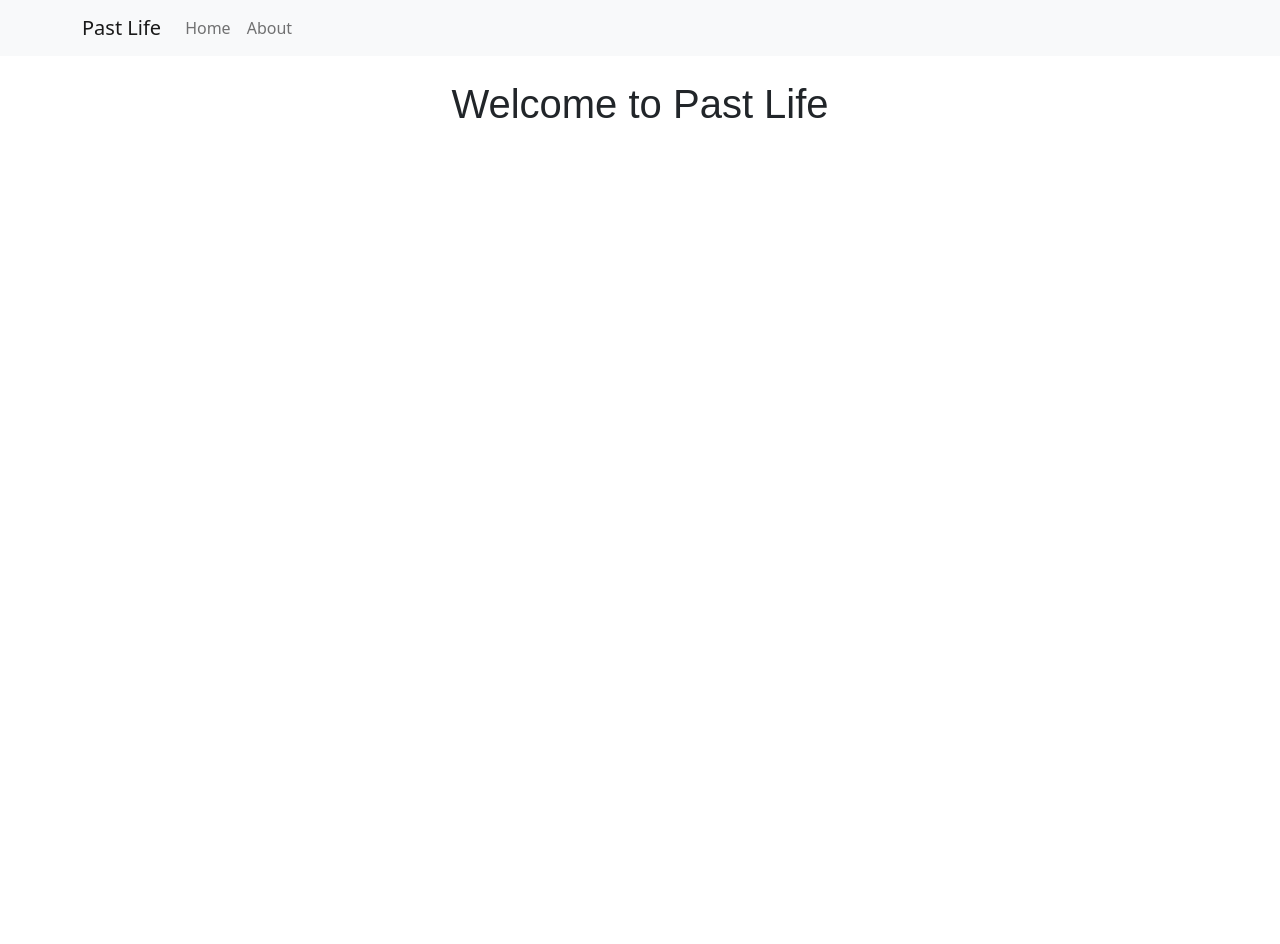
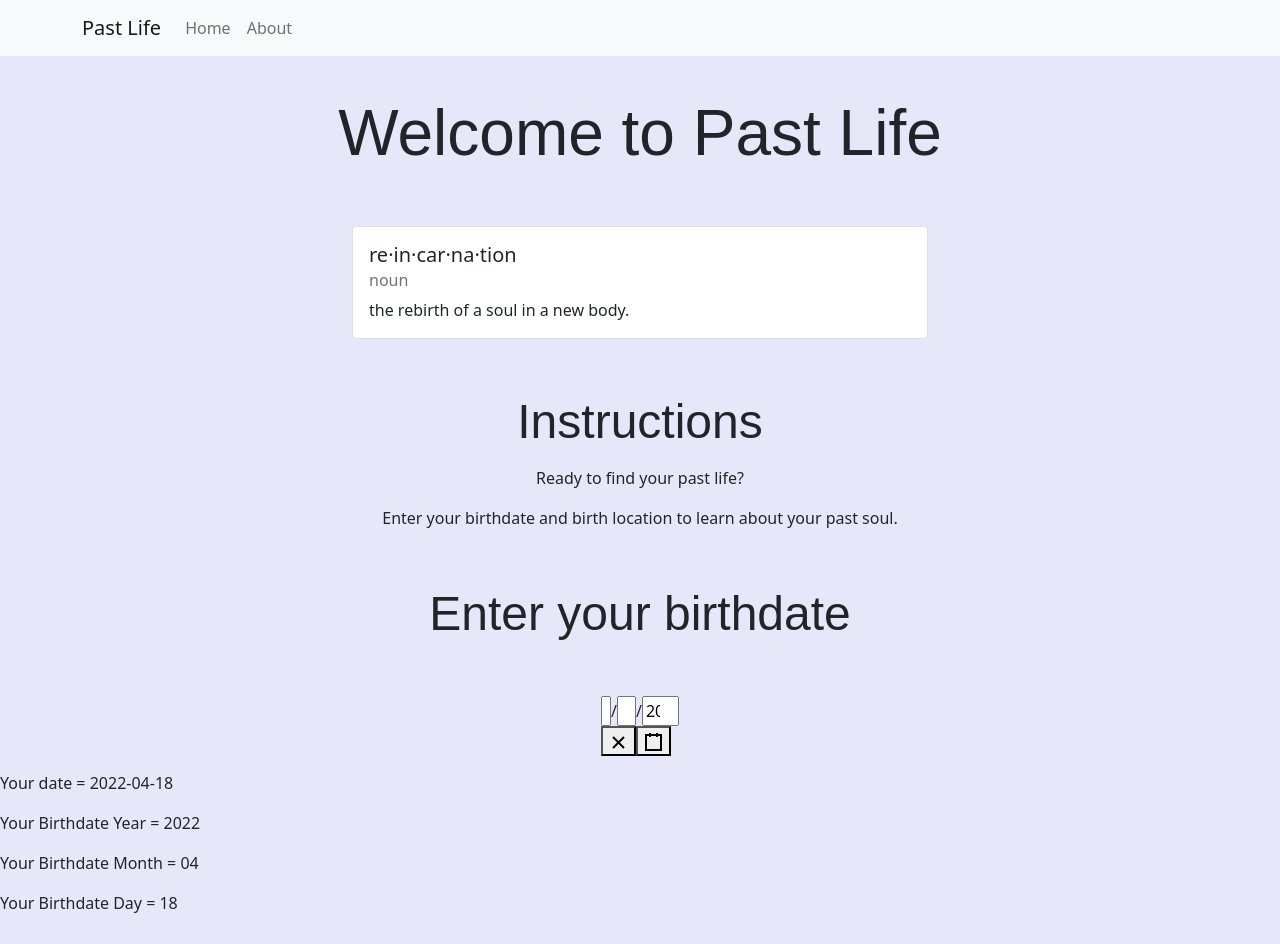
Before and after one commit to ethorne2/pastlife, a React (Create React App) app: page / in a window 1280 px wide. Shown: the top 944 px of the page. Before the commit the page ends 800 px from the top, so only its background shows below. Built offline with nearby package versions, Linux system fonts and the light colour scheme.

Commit message:
implement home page instructions/date picker/button

```diff
--- a/package.json
+++ b/package.json
@@ -9,6 +9,8 @@
     "bootstrap": "^5.1.3",
     "react": "^18.0.0",
     "react-bootstrap": "^2.2.3",
+    "react-date-picker": "^8.4.0",
+    "react-datepicker": "^4.7.0",
     "react-dom": "^18.0.0",
     "react-router-dom": "^6.3.0",
     "react-scripts": "5.0.1",
--- a/src/App.css
+++ b/src/App.css
@@ -1,5 +1,38 @@
-.Home {
+.page-title {
   text-align: center;
+  margin: 15px;
+  font-size: 400%;
+}
+
+.button-view-past-life {
+  display: flex;
+  align-items: center;
+  justify-content: center;
+  margin: 15px;
+  padding: 15px;
+}
+
+.instruction-title {
+  text-align: center;
+  margin: 15px;
+  font-size: 300%;
+}
+
+.instruction-text {
+  text-align: center;
+  margin-left: 35px;
+  margin-right: 35px;
+}
+
+.date-picker {
+  display: flex;
+  align-items: center;
+  justify-content: center;
+  margin: 15px;
+}
+
+.App {
+  background-color: #e6e8fa;
 }
 
 .App-header {
@@ -11,6 +44,13 @@
   justify-content: center;
   font-size: calc(10px + 2vmin);
   color: white;
+}
+
+.definition-card {
+  display: flex;
+  align-items: center;
+  justify-content: center;
+  margin: 15px;
 }
 
 .App-link {
@@ -29,3 +69,7 @@
 h1 {
   font-family: Trattatello, fantasy;
 }
+
+h2 {
+  font-family: Trattatello, fantasy;
+}
--- a/src/App.js
+++ b/src/App.js
@@ -5,20 +5,24 @@ import Home from "./pages/Home";
 import Results from "./pages/Results";
 import About from "./pages/About";
 import NoPage from "./pages/NoPage";
+import Loading from "./pages/Loading";
 import 'bootstrap/dist/css/bootstrap.min.css';
 
 function App() {
   return (
+    <div className='App'>
     <BrowserRouter>
       <Routes>
         <Route path="/" element={<Layout />}>
           <Route index element={<Home />} />
           <Route path="about" element={<About />} />
           <Route path="results" element={<Results />} />
+          <Route path="loading" element={<Loading />} />
           <Route path="*" element={<NoPage />} />
         </Route>
       </Routes>
     </BrowserRouter>
+    </div>
   );
 }
 
--- /dev/null
+++ b/src/components/DefinitionCard.jsx
@@ -0,0 +1,22 @@
+import React from 'react';
+/* imports for Bootstrap Card */
+import Card from 'react-bootstrap/Card';
+
+
+function DefinitionCard() {
+    return (
+      <div className='definition-card'>
+        <Card style={{ width: '36rem' }}>
+          <Card.Body>
+          <Card.Title>re·in·car·na·tion</Card.Title>
+          <Card.Subtitle className="mb-2 text-muted">noun</Card.Subtitle>
+            <Card.Text>
+            the rebirth of a soul in a new body.
+            </Card.Text>
+          </Card.Body>
+        </Card>
+      </div>
+);
+}
+
+export default DefinitionCard;
--- a/src/pages/About.jsx
+++ b/src/pages/About.jsx
@@ -4,7 +4,8 @@ function About() {
     return (
         <div>
             <br></br>
-            <h1>About the Past Life Project</h1>
+            <h1 className='page-title'>About the Past Life Project</h1>
+            <p>Coming soon!</p>
         </div>
     );
 }
--- a/src/pages/Home.jsx
+++ b/src/pages/Home.jsx
@@ -1,10 +1,44 @@
 import React from 'react';
+import DefinitionCard from '../components/DefinitionCard';
+ /* Date Picker imports */
+import { useState } from 'react';
+import DatePicker from 'react-date-picker';
 
 function Home() {
+
+    const [birthdate, setBirthdate] = useState(new Date());
+
+    /* Get the values of the birthday */
+    const formattedBirthdate = birthdate.toISOString().slice(0,10);
+    const BirthdateYear = formattedBirthdate.slice(0,4);
+    const BirthdateMonth = formattedBirthdate.slice(5,7);
+    const BirthdateDay = formattedBirthdate.slice(8,11);
+
     return (
-        <div className='Home'>
+        <div className='centered-home-screen'>
             <br></br>
-            <h1>Welcome to Past Life</h1>
+            <h1 className='page-title'>Welcome to Past Life</h1>
+            <br></br>
+            <DefinitionCard />
+            <br></br>
+            <h2 className='instruction-title'>Instructions</h2>
+            <p className='instruction-text'>Ready to find your past life?</p>
+            <p className='instruction-text'>Enter your birthdate and birth location
+            to learn about your past soul.</p>
+            <br></br>
+            <h2 className='instruction-title'> Enter your birthdate</h2>
+            <br></br>
+            <div className='date-picker'>
+                <DatePicker onChange={setBirthdate} value={birthdate}/>
+            </div>
+            <p>Your date = {formattedBirthdate} </p>
+            <p>Your Birthdate Year = {BirthdateYear} </p>
+            <p>Your Birthdate Month = {BirthdateMonth} </p>
+            <p>Your Birthdate Day = {BirthdateDay} </p>
+
+            <div className='button-view-past-life'>
+                <button>View My Past Life</button>
+            </div>
         </div>
     );
 }
--- /dev/null
+++ b/src/pages/Loading.jsx
@@ -0,0 +1,16 @@
+import React from 'react';
+
+function Loading() {
+
+
+
+    return (
+        <div>
+            <br></br>
+            <h1 className='page-title'>Your results are loading</h1>
+            <br></br>
+        </div>
+    );
+}
+
+export default Loading;
--- a/src/pages/Results.jsx
+++ b/src/pages/Results.jsx
@@ -4,7 +4,7 @@ function Results() {
     return (
         <div>
             <br></br>
-            <h1>Your Past Life Results</h1>
+            <h1 className='page-title'>Your Past Life Results</h1>
         </div>
     );
 }
```
Also changed, not shown: public/572px-Reincarnation2.jpg (added), 1 other file (tests, documents, lock files or other folders).
